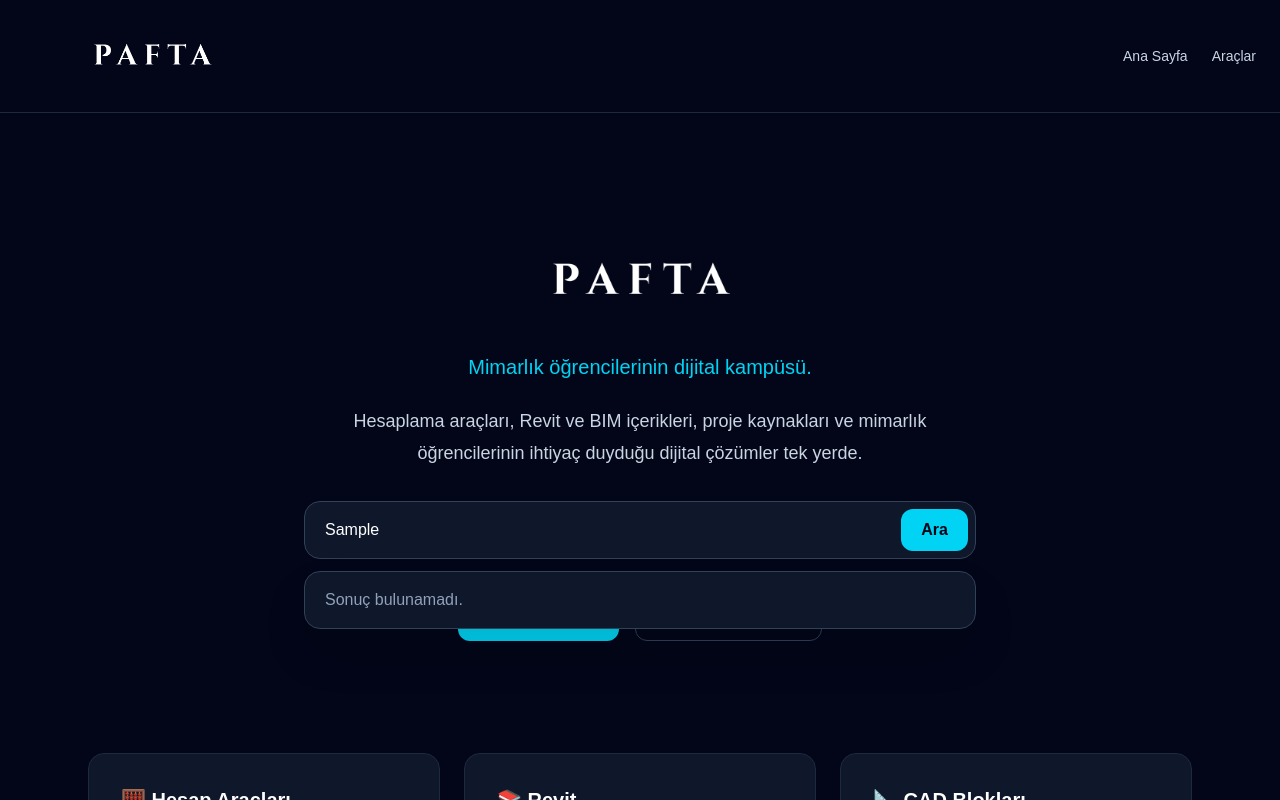
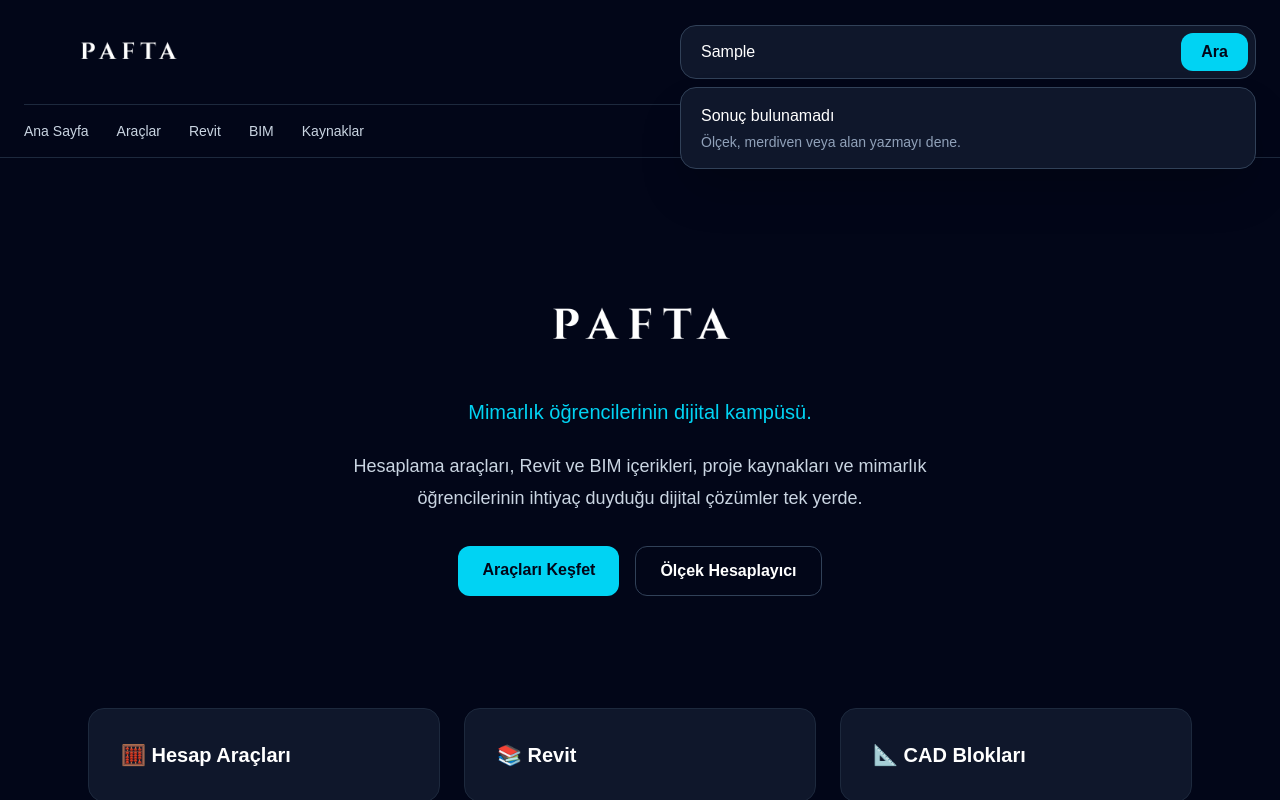
Before and after one commit to ali-tzn/pafta, a Next.js app: page / in a window 1280 px wide. Both pictures are taken after typing "Sample" into the empty fields and a click on the button "Ara". Shown: the top 800 px of the page. Built offline with nearby package versions, Linux system fonts and the light colour scheme.

Commit message:
Move tool search into header

```diff
--- a/app/components/Header.tsx
+++ b/app/components/Header.tsx
@@ -1,28 +1,161 @@
+"use client";
+
 import Image from "next/image";
 import Link from "next/link";
+import { FormEvent, useState } from "react";
+import { useRouter } from "next/navigation";
+
+const tools = [
+  {
+    title: "Ölçek Hesaplayıcı",
+    href: "/tools/scale-calculator",
+  },
+  {
+    title: "Merdiven Hesaplayıcı",
+    href: "/tools/stair-calculator",
+  },
+  {
+    title: "Alan Hesaplayıcı",
+    href: "/tools/area-calculator",
+  },
+];
 
 export default function Header() {
+  const router = useRouter();
+  const [query, setQuery] = useState("");
+
+  const normalizedQuery = query
+    .trim()
+    .toLocaleLowerCase("tr-TR");
+
+  const results =
+    normalizedQuery === ""
+      ? []
+      : tools.filter((tool) =>
+          tool.title
+            .toLocaleLowerCase("tr-TR")
+            .includes(normalizedQuery)
+        );
+
+  function handleSubmit(event: FormEvent<HTMLFormElement>) {
+    event.preventDefault();
+
+    if (results.length > 0) {
+      router.push(results[0].href);
+      setQuery("");
+    }
+  }
+
+  function goToTool(href: string) {
+    router.push(href);
+    setQuery("");
+  }
+
   return (
-    <header className="border-b border-slate-800 bg-slate-950">
-      <div className="mx-auto flex max-w-7xl items-center justify-between px-6 py-4">
-        <Link href="/" aria-label="PAFTA ana sayfa">
+    <header className="relative z-50 border-b border-slate-800 bg-slate-950">
+      <div className="mx-auto max-w-7xl px-6">
+        <div className="flex flex-col gap-5 py-5 lg:flex-row lg:items-center lg:justify-between">
+          <Link
+            href="/"
+            aria-label="PAFTA ana sayfa"
+            className="shrink-0"
+          >
             <Image
               src="/pafta-logo-white.png"
               alt="PAFTA"
               width={600}
               height={200}
               priority
-            className="h-20 w-64 object-cover object-center"
+              className="h-16 w-52 object-cover object-center"
             />
           </Link>
 
-        <nav className="flex items-center gap-6 text-sm text-slate-300">
-          <Link href="/" className="transition hover:text-white">
+          <div className="relative w-full lg:max-w-xl">
+            <form onSubmit={handleSubmit} className="relative">
+              <label htmlFor="header-search" className="sr-only">
+                Araçlarda ara
+              </label>
+
+              <input
+                id="header-search"
+                type="search"
+                value={query}
+                onChange={(event) => setQuery(event.target.value)}
+                placeholder="Ölçek, merdiven veya alan ara..."
+                autoComplete="off"
+                className="w-full rounded-2xl border border-slate-700 bg-slate-900 px-5 py-3.5 pr-24 text-white outline-none transition placeholder:text-slate-500 focus:border-cyan-400 focus:ring-4 focus:ring-cyan-400/10"
+              />
+
+              <button
+                type="submit"
+                className="absolute bottom-2 right-2 top-2 rounded-xl bg-cyan-400 px-5 font-semibold text-slate-950 transition hover:bg-cyan-300"
+              >
+                Ara
+              </button>
+            </form>
+
+            {normalizedQuery !== "" && (
+              <div className="absolute left-0 right-0 top-full z-50 mt-2 overflow-hidden rounded-2xl border border-slate-700 bg-slate-900 text-left shadow-2xl">
+                {results.length > 0 ? (
+                  results.map((tool) => (
+                    <button
+                      key={tool.href}
+                      type="button"
+                      onClick={() => goToTool(tool.href)}
+                      className="block w-full border-b border-slate-800 px-5 py-4 text-left transition last:border-b-0 hover:bg-slate-800"
+                    >
+                      <span className="font-semibold text-white">
+                        {tool.title}
+                      </span>
+                    </button>
+                  ))
+                ) : (
+                  <div className="px-5 py-4">
+                    <p className="font-medium text-white">
+                      Sonuç bulunamadı
+                    </p>
+
+                    <p className="mt-1 text-sm text-slate-400">
+                      Ölçek, merdiven veya alan yazmayı dene.
+                    </p>
+                  </div>
+                )}
+              </div>
+            )}
+          </div>
+        </div>
+
+        <nav className="flex flex-wrap items-center gap-x-7 gap-y-3 border-t border-slate-800 py-4 text-sm font-medium text-slate-300">
+          <Link href="/" className="transition hover:text-cyan-400">
             Ana Sayfa
           </Link>
 
-          <Link href="/tools" className="transition hover:text-white">
+          <Link
+            href="/tools"
+            className="transition hover:text-cyan-400"
+          >
             Araçlar
+          </Link>
+
+          <Link
+            href="/revit"
+            className="transition hover:text-cyan-400"
+          >
+            Revit
+          </Link>
+
+          <Link
+            href="/bim"
+            className="transition hover:text-cyan-400"
+          >
+            BIM
+          </Link>
+
+          <Link
+            href="/resources"
+            className="transition hover:text-cyan-400"
+          >
+            Kaynaklar
           </Link>
         </nav>
       </div>
--- a/app/components/Hero.tsx
+++ b/app/components/Hero.tsx
@@ -1,6 +1,5 @@
 import Image from "next/image";
 import Link from "next/link";
-import SearchBar from "./SearchBar";
 
 export default function Hero() {
   return (
@@ -24,7 +23,6 @@
           mimarlık öğrencilerinin ihtiyaç duyduğu dijital çözümler tek yerde.
         </p>
 
-        <SearchBar />
 
         <div className="mt-8 flex flex-col gap-4 sm:flex-row">
           <Link
--- a/app/components/SearchBar.tsx
+++ b/app/components/SearchBar.tsx
@@ -37,7 +37,7 @@
   }
 
   return (
-    <div className="relative mt-8 w-full max-w-2xl">
+    <div className="relative w-full">
       <form onSubmit={handleSubmit} className="relative">
         <input
           type="search"
```
Lines whose indentation alone changed are shown as unchanged.
